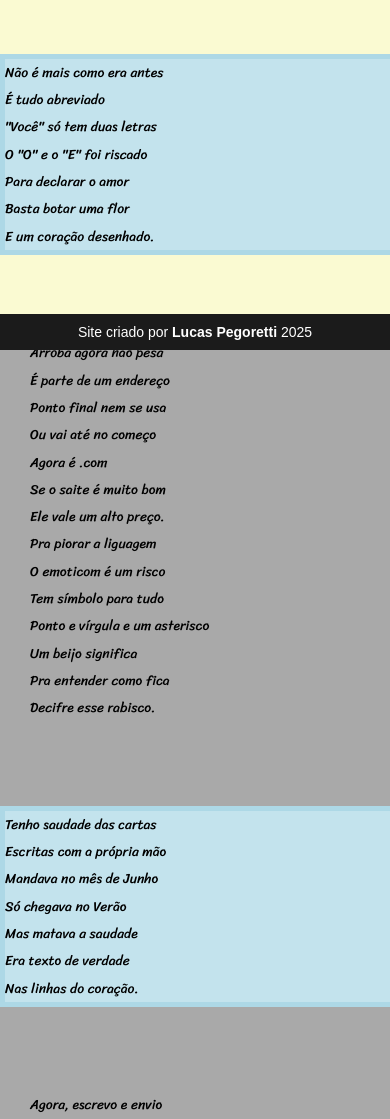
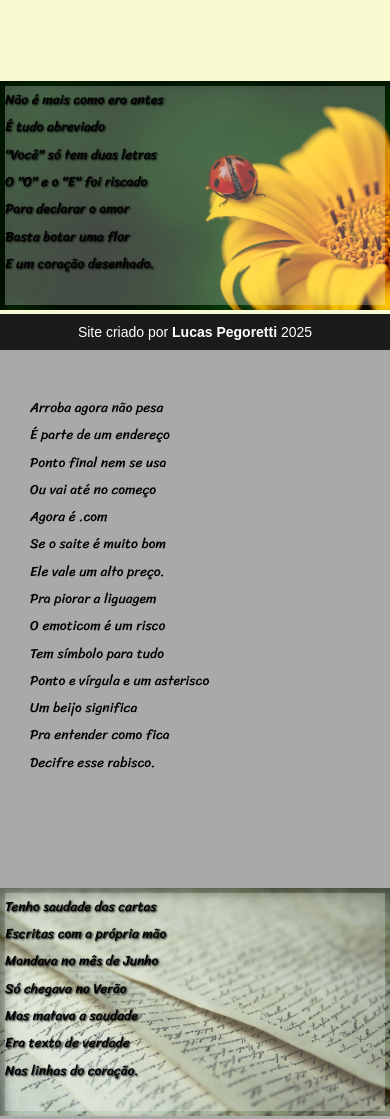
Before and after one commit to lucasouzape/front-study, a plain HTML site: page DesAFIOS/d012/index.html in a window 390 px wide. Shown: the part 494-1613 px from the top of the page. Drawn offline with Linux system fonts and the light colour scheme.

Commit message:
Responsive Background
Update section styles and add background images for improved layout

```diff
--- a/DesAFIOS/d012/estilo/styles.css
+++ b/DesAFIOS/d012/estilo/styles.css
@@ -56,6 +56,10 @@ section {
     padding-left: 30px;
     font-family: var(--fonte3);
     font-size: 3.5vw;
+    width: 100%;
+}
+section > p {
+    padding-bottom: 2em;
 }
 
 section.normal {
@@ -69,12 +73,32 @@ section.imagem {
     color: black;
     display: inline-block;
     padding: 5px;
+    box-shadow: inset 6px 6px 10px rgba(0, 0, 0, 0.411);
+    background-attachment: fixed;
 
 }
 
 section.imagem > p {
     background-color: rgba(255, 255, 255, 0.267);
-    width: 400px;
+    width: 100%;
+    text-shadow:1px 1px 2px black;
+    background-size: cover;
+}
+
+section#img01 {
+    background-image: url(../imagens/background001.jpg);
+    background-size: cover;
+    background-position: center;
+    background-repeat: no-repeat;
+
+}
+
+section#img02 {
+    background-image: url(../imagens/background002.jpg);
+    background-size: cover;
+    background-position: center;
+    background-repeat: no-repeat;
+
 }
 
 body {
--- a/DesAFIOS/d012/index.html
+++ b/DesAFIOS/d012/index.html
@@ -26,7 +26,7 @@
     </section>
 
 
-<section class="imagem">
+<section class="imagem" id="img01">
 
         <p>
             Não é mais como era antes <br>
@@ -62,7 +62,7 @@
 
 
 
-    <section class="imagem">
+    <section class="imagem" id="img02">
         <p>
             Tenho saudade das cartas <br>
             Escritas com a própria mão <br>
```
